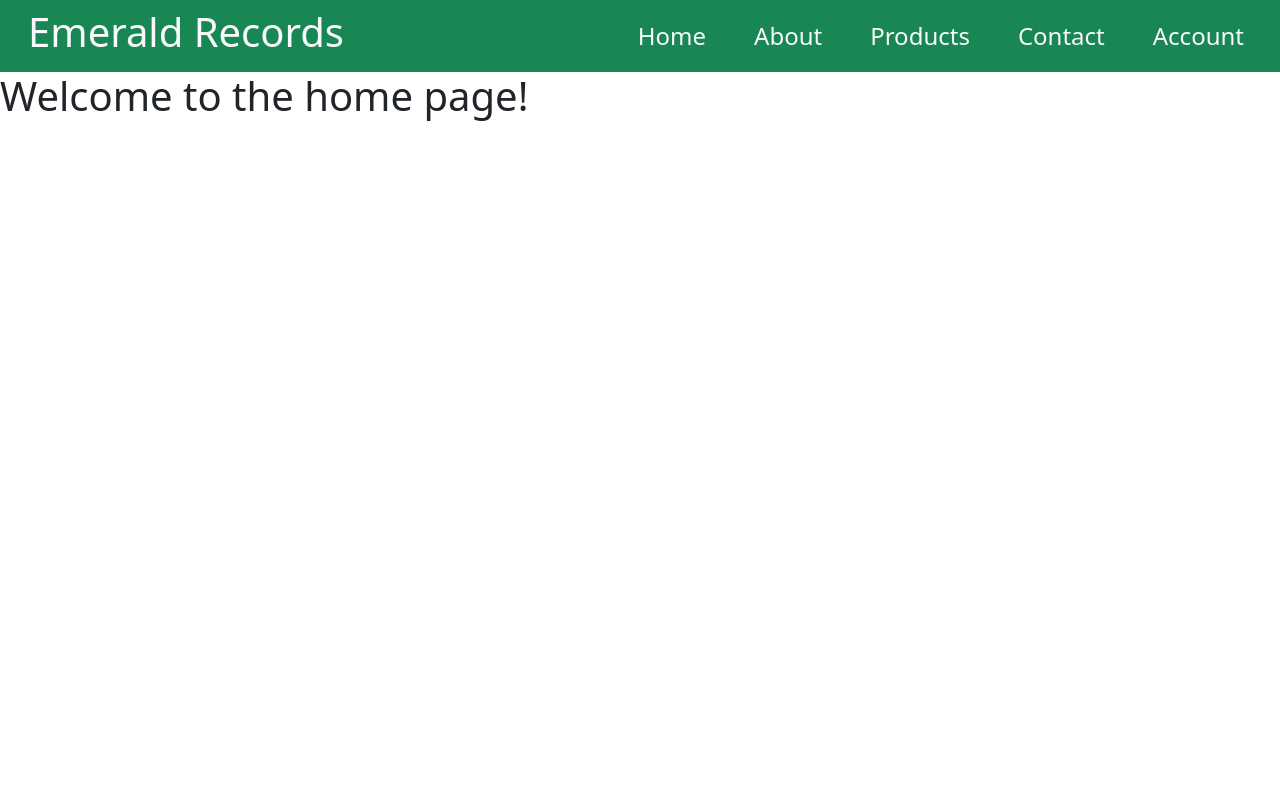
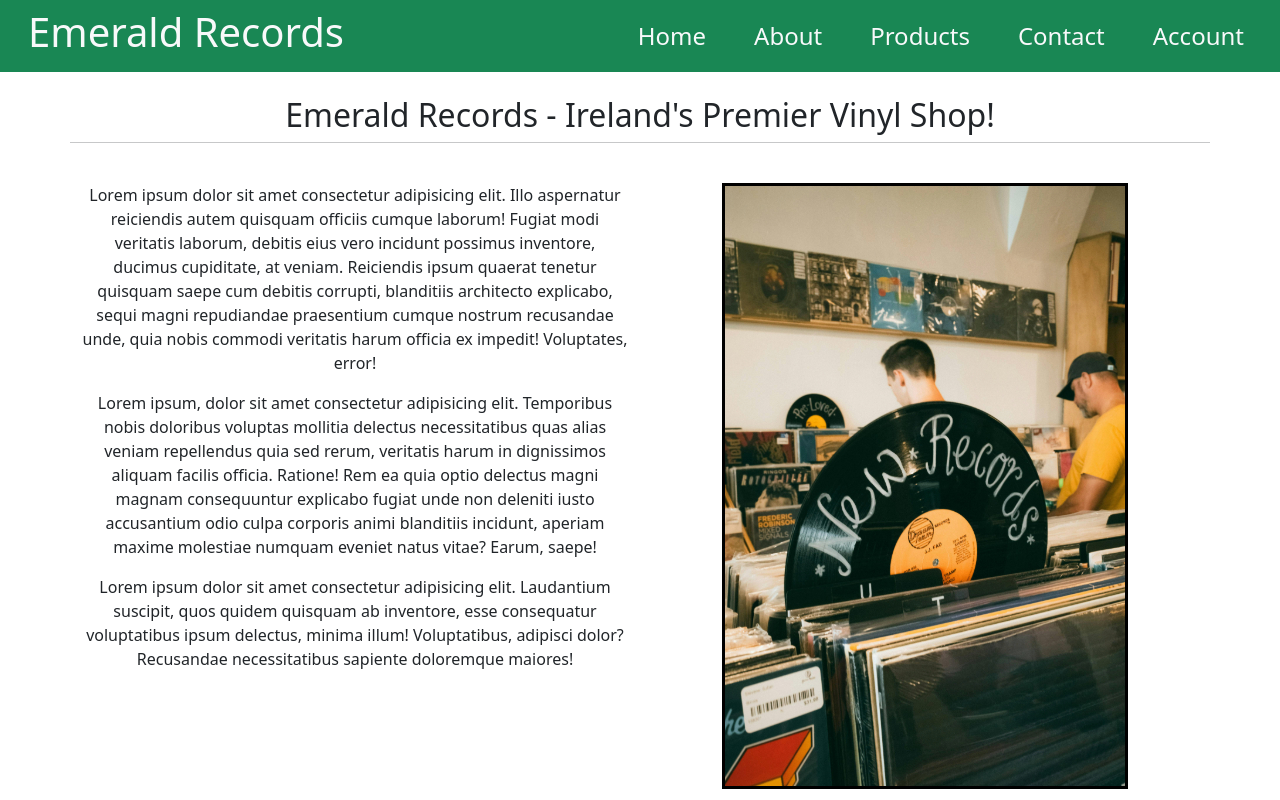
Before and after one commit to JakeDelaney/PHP-eCommerce-Project, a PHP site: page / in a window 1280 px wide. Run offline with PHP 8.4, Linux system fonts and the light colour scheme.

Commit message:
Add content to index.php
Add text placeholder content and image to index.php, style img border using native css

```diff
--- a/assets/css/style.css
+++ b/assets/css/style.css
@@ -0,0 +1,3 @@
+img {
+    border: 3px solid black;
+}
--- a/public/index.php
+++ b/public/index.php
@@ -9,6 +9,22 @@ require_once("../templates/header.php");
     require_once("../templates/navbar.php");
     ?>
 
-    <h1>Welcome to the home page!</h1>
+    <div class="container mt-4 text-center">
+        <div class="row">
+            <h2>Emerald Records - Ireland's Premier Vinyl Shop!</h2>
+            <hr>
+        </div>
+        <div class="row mt-4">
+            <div class="col">
+                <p>Lorem ipsum dolor sit amet consectetur adipisicing elit. Illo aspernatur reiciendis autem quisquam officiis cumque laborum! Fugiat modi veritatis laborum, debitis eius vero incidunt possimus inventore, ducimus cupiditate, at veniam.
+                Reiciendis ipsum quaerat tenetur quisquam saepe cum debitis corrupti, blanditiis architecto explicabo, sequi magni repudiandae praesentium cumque nostrum recusandae unde, quia nobis commodi veritatis harum officia ex impedit! Voluptates, error!</p>
+                <p>Lorem ipsum, dolor sit amet consectetur adipisicing elit. Temporibus nobis doloribus voluptas mollitia delectus necessitatibus quas alias veniam repellendus quia sed rerum, veritatis harum in dignissimos aliquam facilis officia. Ratione!
+                Rem ea quia optio delectus magni magnam consequuntur explicabo fugiat unde non deleniti iusto accusantium odio culpa corporis animi blanditiis incidunt, aperiam maxime molestiae numquam eveniet natus vitae? Earum, saepe!</p>
+                <p>Lorem ipsum dolor sit amet consectetur adipisicing elit. Laudantium suscipit, quos quidem quisquam ab inventore, esse consequatur voluptatibus ipsum delectus, minima illum! Voluptatibus, adipisci dolor? Recusandae necessitatibus sapiente doloremque maiores!</p>
+            </div>
+            <div class="col">
+                <img src="../assets/img/store1.jpg" alt="Two men browsing a display of vinyl records">
+        </div>
+    </div>
 </body>
 </html>
```
Also changed, not shown: README.md, assets/img/store1.jpg (added).
